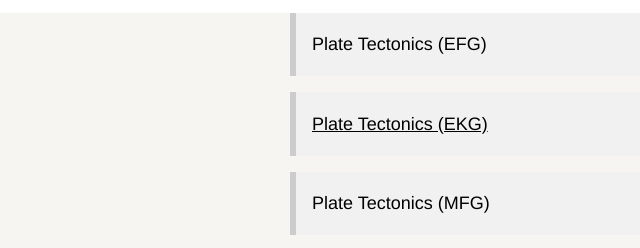
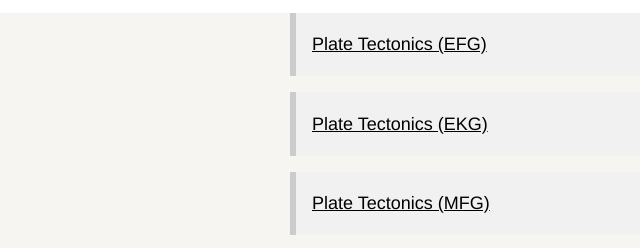
Before and after one commit to mjaojaja/mjaojaja.github.io, a plain HTML site: page index.html in a window 1280 px wide. Shown: the part 603-851 px from the top of the page, 0-640 px from the left. Drawn offline with nearby package versions, Linux system fonts and the light colour scheme.

Commit message:
11/24 Update
Made all 5 accessible.

```diff
--- a/index.html
+++ b/index.html
@@ -55,13 +55,13 @@ body, html {
 
   <div class="w3-content" style="max-width:700px">
     <div class="w3-panel w3-leftbar w3-light-grey">
-    	<p>Plate Tectonics (EFG)</p>
+    	<p><a href="Plate Tectonics.html" target="_blank">Plate Tectonics (EFG)</a></p>
     </div>
     <div class="w3-panel w3-leftbar w3-light-grey">
     	<p><a href="Plate Tectonics_EnglishKW.html" target="_blank">Plate Tectonics (EKG)</a></p>
     </div>
     <div class="w3-panel w3-leftbar w3-light-grey">
-    	<p>Plate Tectonics (MFG)</p>
+    	<p><a href="Plate Tectonics_Mandarin.html" target="_blank">Plate Tectonics (MFG)</a></p>
     </div>
     <div class="w3-panel w3-leftbar w3-light-grey">
     	<p><a href="Plate Tectonics_MandarinKW.html" target="_blank">Plate Tectonics (MKG)</a></p>
```
